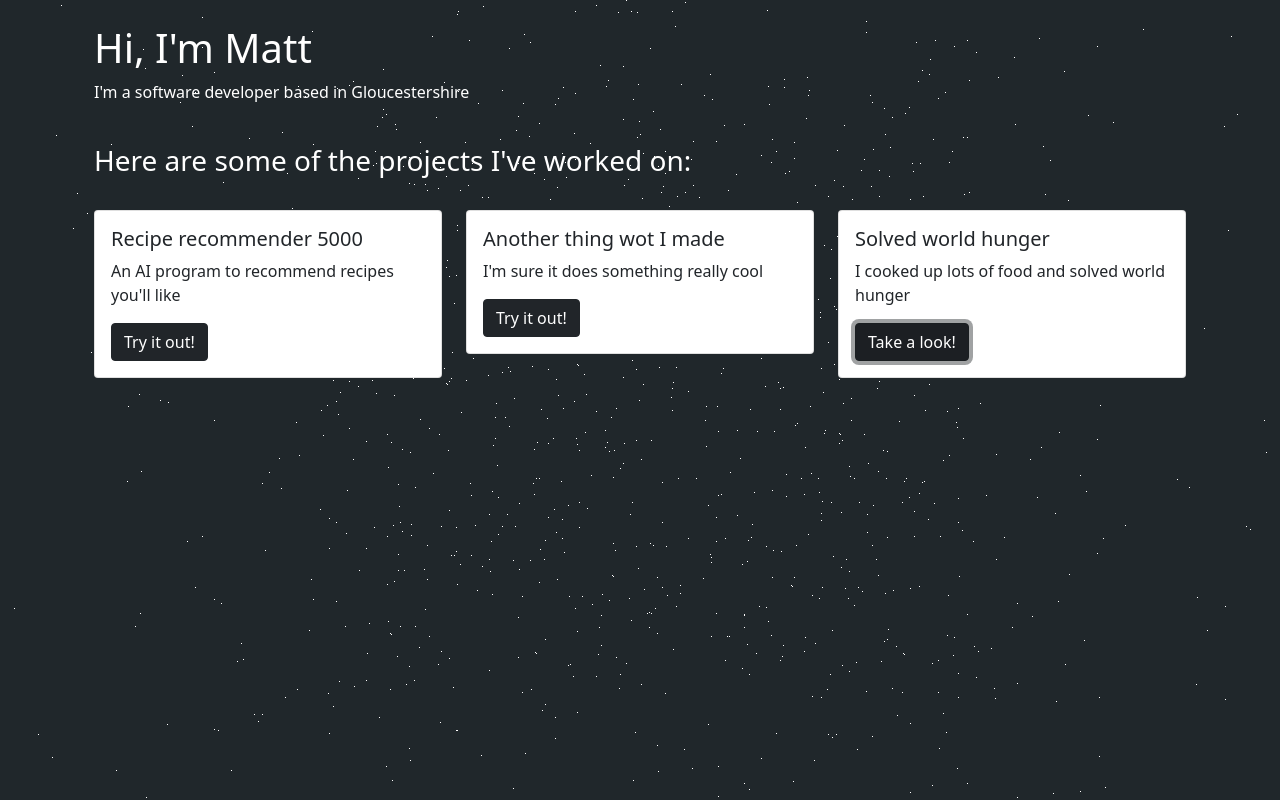
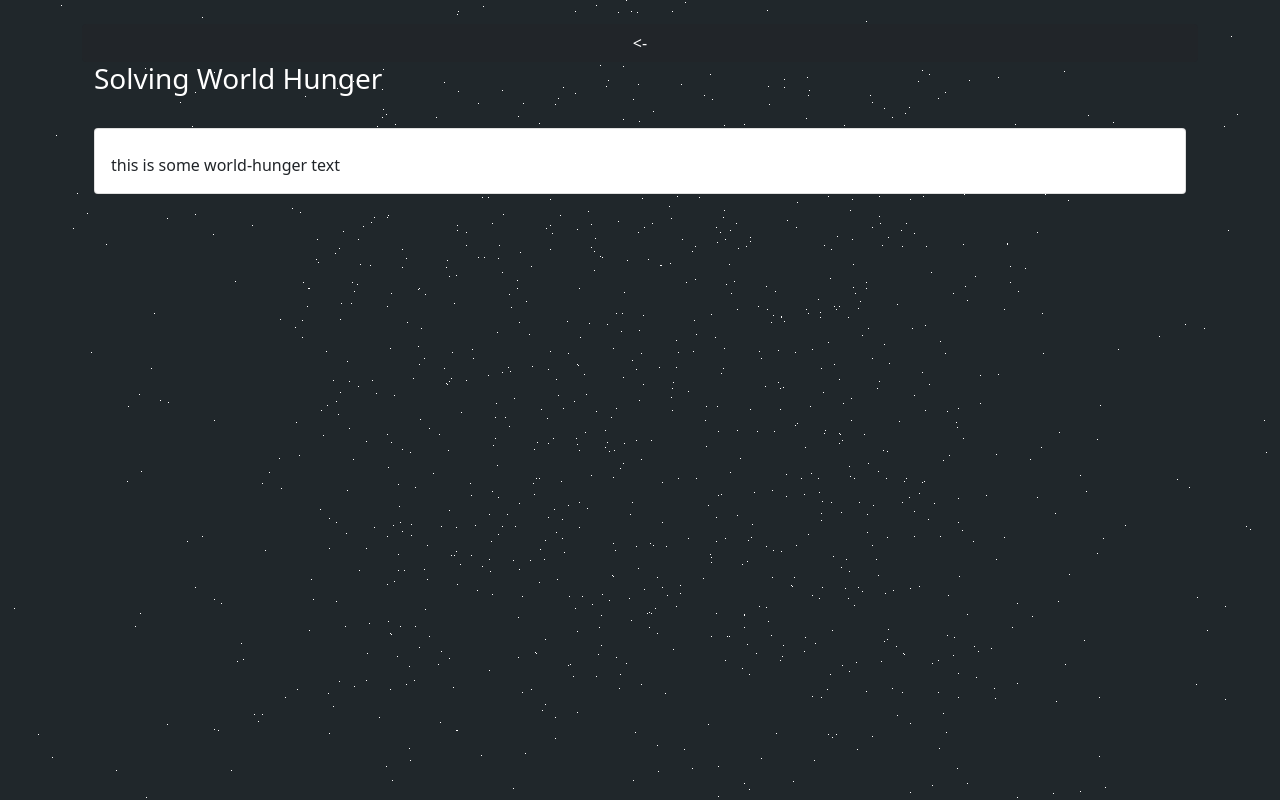
Before and after one commit to MattBarkway/portfolio-site, a React (Create React App) app in the folder frontend/: page / in a window 1280 px wide. Both pictures are taken after a click on the button "Take a look!". Built offline with nearby package versions, Linux system fonts and the light colour scheme.

Commit message:
add animations and flesh out onclick for projects

```diff
--- a/frontend/public/index.html
+++ b/frontend/public/index.html
@@ -2,14 +2,14 @@
 <html lang="en">
   <head>
     <meta charset="utf-8" />
-    <link rel="icon" href="%PUBLIC_URL%/favicon.ico" />
+    <link rel="icon" href="%PUBLIC_URL%/static/code-icon.png" />
     <meta name="viewport" content="width=device-width, initial-scale=1" />
     <meta name="theme-color" content="#000000" />
     <meta
       name="description"
       content="Dev portfolio website"
     />
-    <link rel="apple-touch-icon" href="%PUBLIC_URL%/logo.png" />
+    <link rel="apple-touch-icon" href="%PUBLIC_URL%/static/code-icon.png" />
     <!--
       manifest.json provides metadata used when your web app is installed on a
       user's mobile device or desktop. See https://developers.google.com/web/fundamentals/web-app-manifest/
--- /dev/null
+++ b/frontend/src/components/ProjectCard.js
@@ -0,0 +1,24 @@
+import Button from "react-bootstrap/Button";
+import {Card, Fade} from "react-bootstrap";
+
+
+function ProjectCard(props) {
+    return (
+        <div>
+            <Fade in={!props.hide || props.active} unmountOnExit={true} onExited={props.onExited} appear={true}>
+                <Card className="mb-2" id="another-thing">
+                    <Card.Body>
+                        <Card.Title>{props.title}</Card.Title>
+                        <Card.Text>
+                            {props.text}
+                        </Card.Text>
+                        <Button variant="dark" onClick={props.onClick}>{props.buttonText}</Button>{' '}
+                        {props.active ? <Button variant="dark" onClick={props.closeAction}>{'<-'}</Button> : null}
+                    </Card.Body>
+                </Card>
+            </Fade>
+        </div>
+    );
+}
+
+export default ProjectCard;
--- /dev/null
+++ b/frontend/src/components/ProjectDetails.js
@@ -0,0 +1,25 @@
+import {Card, Fade} from "react-bootstrap";
+import {useEffect} from "react";
+
+
+function ProjectDetails(props) {
+    useEffect(() => {
+
+    }, [props.hide, props.active]);
+    return (
+        <div>
+            <Fade in={!props.hide || props.active} onEntered={() => {ProjectDetails.focus()}}>
+                <Card className="mb-2" id="another-thing">
+                    <Card.Body>
+                        <Card.Title>{props.title}</Card.Title>
+                        <Card.Text>
+                            {props.text}
+                        </Card.Text>
+                    </Card.Body>
+                </Card>
+            </Fade>
+        </div>
+    );
+}
+
+export default ProjectDetails;
--- a/frontend/src/pages/Homepage.js
+++ b/frontend/src/pages/Homepage.js
@@ -1,62 +1,147 @@
 import Container from 'react-bootstrap/Container';
-import Button from 'react-bootstrap/Button';
-import {Card, Col, Row} from 'react-bootstrap';
-import {Link} from 'react-router-dom';
+import {Col, Fade, Row} from 'react-bootstrap';
 import Canvas from "../components/Canvas";
 import '../styles/styles.css';
+import {useEffect, useState} from "react";
+import ProjectCard from "../components/ProjectCard";
+import ProjectDetails from "../components/ProjectDetails";
+import Button from "react-bootstrap/Button";
 
 function Homepage() {
+    const [activeCard, setActiveCard] = useState('');
+    const [activeProject, setActiveProject] = useState({});
+    const [projects, setProjects] = useState({});
+    const [detailViewAnimationComplete, setDetailViewAnimationComplete] = useState(false);
+
+
+    useEffect(() => {
+        setProjects({
+            'recipe-recommender': {
+                title: 'Recipe Recommender 5000',
+                text: 'this is some recipe-recommender text',
+                name: 'recipe-recommender',
+            },
+            'another-thing': {
+                title: 'Another thing wot I made',
+                text: 'this is some another-thing text',
+                name: 'another-thing',
+            },
+            'world-hunger': {
+                title: 'Solving World Hunger',
+                text: 'this is some world-hunger text',
+                name: 'world-hunger',
+            },
+        });
+    }, []);
+
+    useEffect(() => {
+        console.log('active card changed', activeCard);
+        if (activeCard !== '') {
+            setActiveProject(projects[activeCard])
+        } else {
+            setActiveProject({})
+            setDetailViewAnimationComplete(false);
+        }
+    }, [activeCard, projects]);
+
     return (
         <div>
-            <Canvas className="behind"/>
+            <Canvas className="behind" style={{'z-index': -99}}/>
             <Container className="p-4">
+                <Fade in={activeCard === ''} unmountOnExit={true} appear={true}>
                     <Row className="pb-4 text-white">
                         <h1 className="header main">Hi, I'm Matt</h1>
                         <p className="main"> I'm a software developer based in Gloucestershire</p>
                     </Row>
+                </Fade>
+                <Fade in={activeCard === ''} unmountOnExit={true}>
                     <Row className="pb-4 text-white main">
                         <h3 className="main">Here are some of the projects I've worked on:</h3>
                     </Row>
+                </Fade>
+                <Fade
+                    in={activeCard !== '' && activeProject && detailViewAnimationComplete}
+                      unmountOnExit={true}
+                >
+                    <Row className="pb-4 text-white main">
+                        <Button variant="dark" onClick={() => {
+                            setActiveCard('')
+                        }}>
+                            {"<-"}
+                        </Button>
+                        <h3 className="main">{activeProject ? activeProject.title : null}</h3>
+                    </Row>
+                </Fade>
                 <Row>
                     <Col>
-                        <Card className="mb-2">
-                            <Card.Body>
-                                <Card.Title>Recipe recommender 5000</Card.Title>
-                                <Card.Text>
-                                    An AI program to recommend recipes you'll like
-                                </Card.Text>
-                                <Link to="/recipes">
-                                    <Button variant="dark">Try it out!</Button>{' '}
-                                </Link>
-                            </Card.Body>
-                        </Card>
+                        <ProjectCard
+                            title={'Recipe recommender 5000'}
+                            text={'An AI program to recommend recipes you\'ll like'}
+                            onClick={() => {
+                                setActiveCard('recipe-recommender')
+                            }}
+                            closeAction={() => {
+                                setActiveCard('')
+                            }}
+                            buttonText={'Try it out!'}
+                            hide={activeCard !== ''}
+                            onExited={() => {
+                                setDetailViewAnimationComplete(true)
+                            }}
+                        />
                     </Col>
                     <Col>
-                        <Card className="mb-2">
-                            <Card.Body>
-                                <Card.Title>Another thing wot I made</Card.Title>
-                                <Card.Text>
-                                    I'm sure it does something really cool
-                                </Card.Text>
-                                <Link to="/">
-                                    <Button variant="dark">Try it out!</Button>{' '}
-                                </Link>
-                            </Card.Body>
-                        </Card>
+                        <ProjectCard
+                            title={'Another thing wot I made'}
+                            text={'I\'m sure it does something really cool'}
+                            onClick={() => {
+                                setActiveCard('another-thing')
+                            }}
+                            closeAction={() => {
+                                setActiveCard('')
+                            }}
+                            deActivate
+                            buttonText={'Try it out!'}
+                            hide={activeCard !== ''}
+                            onExited={() => {
+                                setDetailViewAnimationComplete(true)
+                            }}
+                        />
                     </Col>
                     <Col>
-                        <Card className="mb-2">
-                            <Card.Body>
-                                <Card.Title>Solved world hunger</Card.Title>
-                                <Card.Text>
-                                    I cooked up lots of food and solved world hunger
-                                </Card.Text>
-                                <Button variant="dark">Take a look!</Button>{' '}
-                            </Card.Body>
-                        </Card>
+                        <ProjectCard
+                            title={'Solved world hunger'}
+                            text={'I cooked up lots of food and solved world hunger'}
+                            onClick={() => {
+                                setActiveCard('world-hunger')
+                            }}
+                            closeAction={() => {
+                                setActiveCard('')
+                            }}
+                            buttonText={'Take a look!'}
+                            // active={activeCard === 'world-hunger'}
+                            hide={activeCard !== ''}
+                            onExited={() => {
+                                setDetailViewAnimationComplete(true)
+                            }}
+                        />
                     </Col>
                 </Row>
+                <Row>
+                    {
+                        activeProject && Object.keys(activeProject).length > 0 && detailViewAnimationComplete ?
+                            <ProjectDetails
+                                text={activeProject.text}
+                                active={activeCard === activeProject.name}
+                                hide={activeCard !== ''}
+                            />
+                            : null
+                    }
+
+                </Row>
             </Container>
+
+
         </div>
     );
 }
--- a/frontend/src/styles/styles.css
+++ b/frontend/src/styles/styles.css
@@ -2,6 +2,7 @@
   position: fixed;
   top: 0;
   left: 0;
+  z-index: -99;
 }
 .main {
   z-index: 99;
```
Also changed, not shown: frontend/public/static/code-icon.png (added), 1 other file (tests, documents, lock files or other folders). Lines whose indentation alone changed are shown as unchanged.
